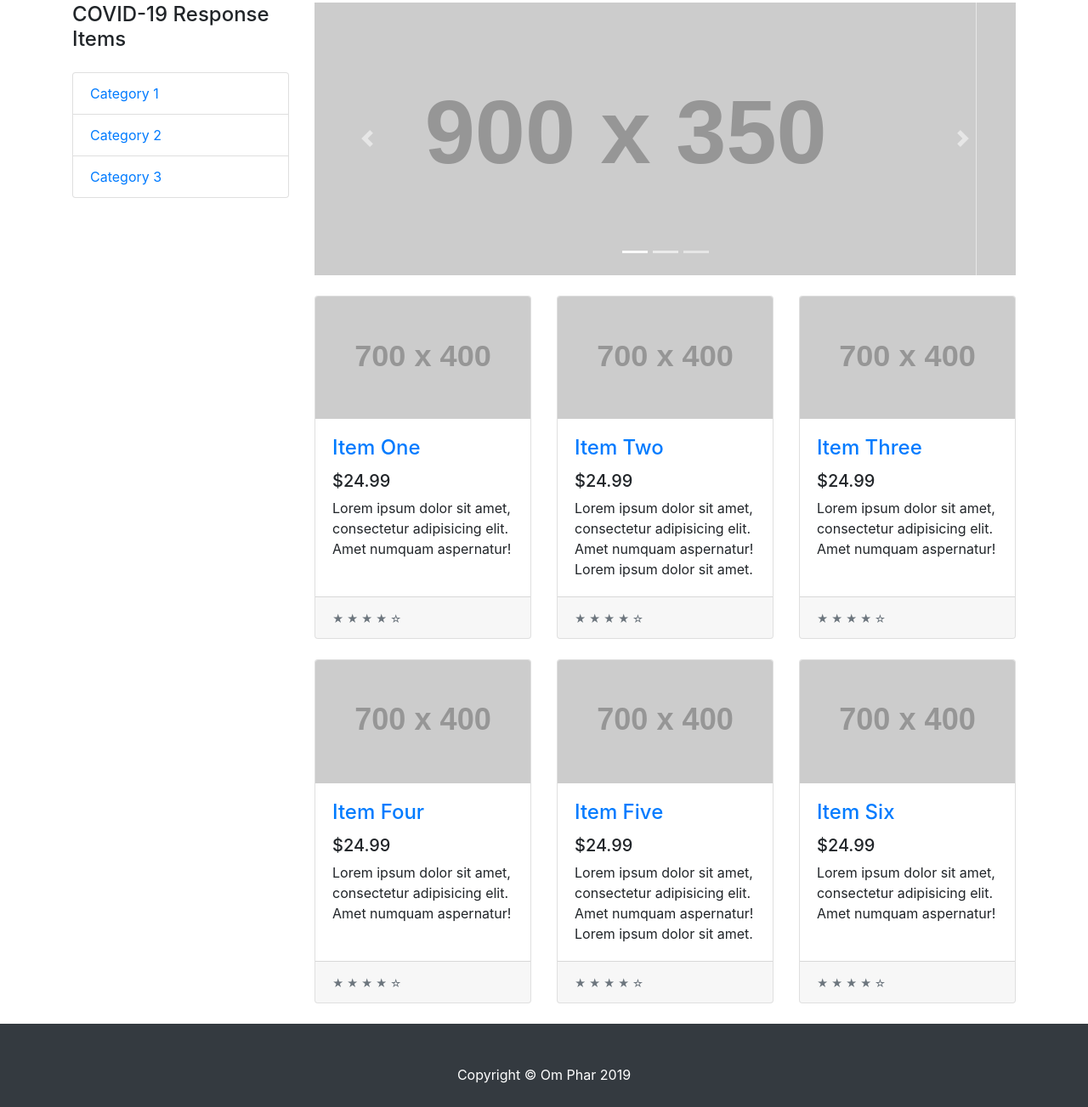
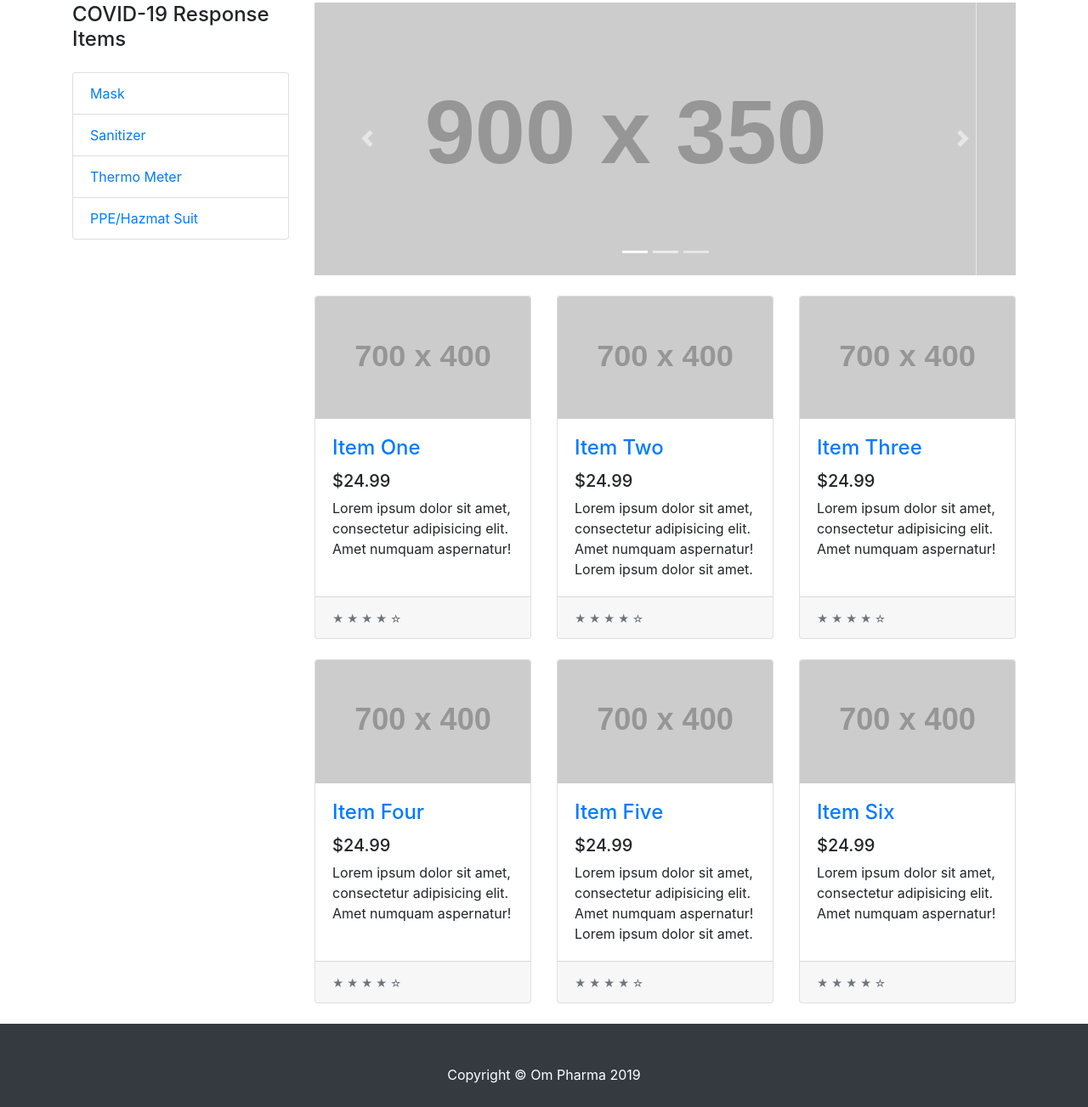
Before and after one commit to akandi9avish/akandi9avish.github.io, a website: page index.html in a window 1280 px wide. Shown: the part 77-1380 px from the top of the page at 85% size. Drawn offline with Linux system fonts and the light colour scheme; placeholder pictures from the web are drawn by us.

Commit message:
Update index.html

```diff
--- a/index.html
+++ b/index.html
@@ -57,9 +57,10 @@
 
         <h4 class="my-4">COVID-19 Response Items</h4>
         <div class="list-group">
-          <a href="#" class="list-group-item">Category 1</a>
-          <a href="#" class="list-group-item">Category 2</a>
-          <a href="#" class="list-group-item">Category 3</a>
+          <a href="#" class="list-group-item">Mask</a>
+          <a href="#" class="list-group-item">Sanitizer</a>
+          <a href="#" class="list-group-item">Thermo Meter</a>
+          <a href="#" class="list-group-item">PPE/Hazmat Suit</a>
         </div>
 
       </div>
@@ -207,7 +208,7 @@
   <!-- Footer -->
   <footer class="py-5 bg-dark">
     <div class="container">
-      <p class="m-0 text-center text-white">Copyright &copy; Om Phar 2019</p>
+      <p class="m-0 text-center text-white">Copyright &copy; Om Pharma 2019</p>
     </div>
     <!-- /.container -->
   </footer>
```
